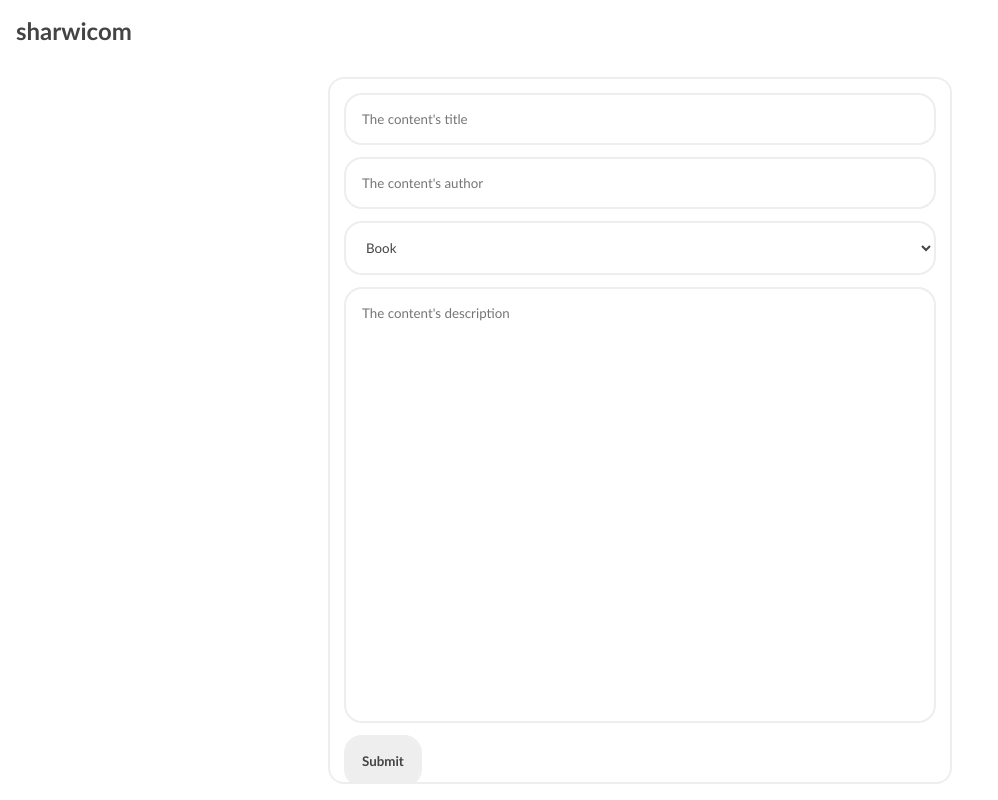
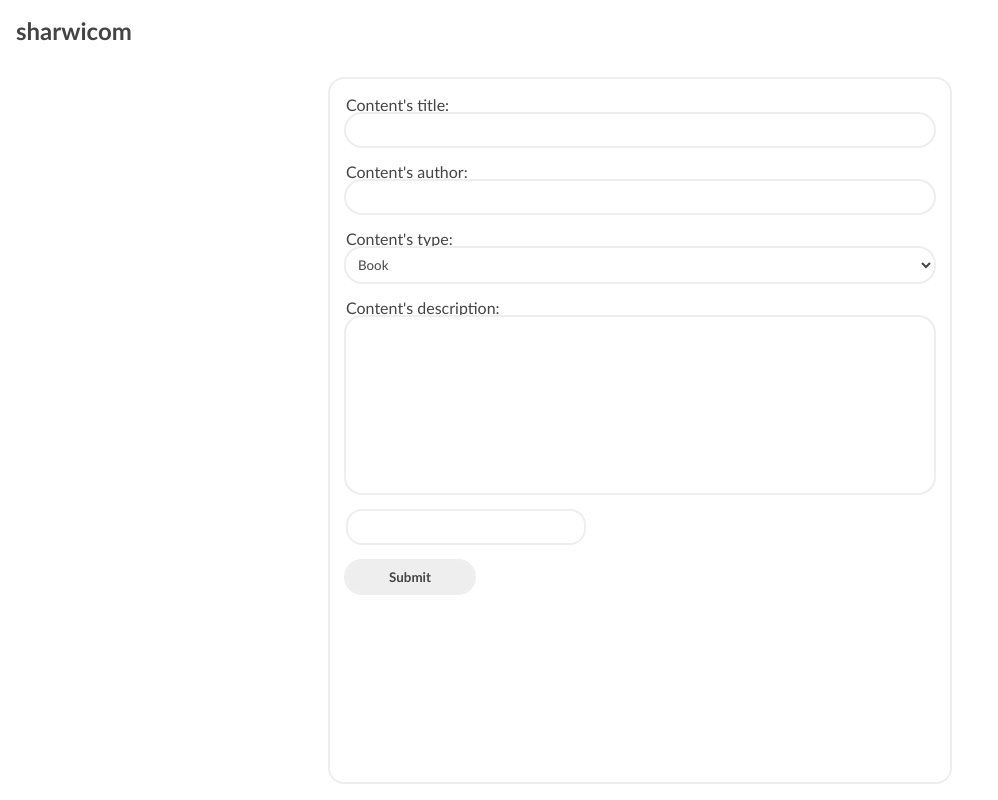
Before and after one commit to Krasnomir/sharwicom, a Django app: page /add-content/ in a window 1280 px wide. Shown: the whole page, without its empty margins (0-998 px from the left). Run offline with Django 4.2, Linux system fonts and the light colour scheme.

Commit message:
All forms that do not use AJAX, now use django forms

```diff
--- a/sharwicom/mainapp/forms.py
+++ b/sharwicom/mainapp/forms.py
@@ -13,3 +13,24 @@ class RegisterForm(forms.Form):
     email = forms.CharField(max_length=50)
     password = forms.CharField(widget=forms.PasswordInput)
     captcha = CaptchaField()
+
+class ContentForm(forms.Form):
+    CONTENT_TYPES = [
+        ('book', 'Book'),
+        ('movie', 'Movie'),
+        ('song', 'Song'),
+        ('album', 'Album'),
+        ('video', 'Video'),
+        ('other', 'Other')
+    ]
+
+    title = forms.CharField(max_length=50, label="Content's title")
+    author = forms.CharField(max_length=100, label="Content's author")
+    type = forms.ChoiceField(choices=CONTENT_TYPES, label="Content's type")
+    description = forms.CharField(widget=forms.Textarea, label="Content's description")
+    captcha = CaptchaField()
+
+class ReviewForm(forms.Form):
+    summary = forms.CharField(max_length=50, label="Review summary")
+    description = forms.CharField(widget=forms.Textarea, label="Review description")
+    captcha = CaptchaField()
--- a/sharwicom/mainapp/static/mainapp/css/main.css
+++ b/sharwicom/mainapp/static/mainapp/css/main.css
@@ -35,6 +35,27 @@ html, body {
 }
 .sharwicom-wrapper a {
   color: #6593e9;
+}
+.sharwicom-wrapper .captcha-panel {
+  display: flex;
+  align-items: center;
+  justify-content: center;
+  border: solid #eeeeee 2px;
+  border-radius: 1rem;
+  padding: 1rem;
+  gap: 1rem;
+  margin-bottom: 1rem;
+  width: 15rem;
+}
+.sharwicom-wrapper .captcha-panel * {
+  margin: 0;
+}
+.sharwicom-wrapper .captcha-panel img {
+  height: 40px;
+}
+.sharwicom-wrapper .captcha-panel input {
+  width: 4rem;
+  margin-bottom: 0;
 }
 .sharwicom-wrapper .login-wrapper {
   height: 100%;
@@ -105,13 +126,17 @@ html, body {
   padding: 1rem;
   gap: 1rem;
   margin-bottom: 1rem;
-  width: 20rem;
+  width: 15rem;
 }
 .sharwicom-wrapper .login-wrapper .fields .captcha-panel * {
   margin: 0;
 }
 .sharwicom-wrapper .login-wrapper .fields .captcha-panel img {
-  height: 3rem;
+  height: 40px;
+}
+.sharwicom-wrapper .login-wrapper .fields .captcha-panel input {
+  width: 4rem;
+  margin-bottom: 0;
 }
 .sharwicom-wrapper .home-wrapper {
   height: 100%;
@@ -394,6 +419,9 @@ html, body {
   justify-content: center;
   height: 100%;
 }
+.sharwicom-wrapper .home-wrapper .body .content-creator-wrapper span, .sharwicom-wrapper .home-wrapper .body .review-creator-wrapper span {
+  margin-bottom: 1rem;
+}
 .sharwicom-wrapper .home-wrapper .body .content-creator-wrapper .create-frame, .sharwicom-wrapper .home-wrapper .body .review-creator-wrapper .create-frame {
   border: solid #eeeeee 2px;
   border-radius: 1rem;
@@ -405,7 +433,6 @@ html, body {
 .sharwicom-wrapper .home-wrapper .body .content-creator-wrapper .create-frame form, .sharwicom-wrapper .home-wrapper .body .review-creator-wrapper .create-frame form {
   display: flex;
   flex-direction: column;
-  gap: 1rem;
 }
 .sharwicom-wrapper .home-wrapper .body .content-creator-wrapper .create-frame form input, .sharwicom-wrapper .home-wrapper .body .review-creator-wrapper .create-frame form input {
   padding: 1rem;
@@ -415,6 +442,8 @@ html, body {
   border: none;
   color: #444444;
   transition: all 0.2s ease-in-out;
+  margin-bottom: 1rem;
+  padding: 0.5rem;
 }
 .sharwicom-wrapper .home-wrapper .body .content-creator-wrapper .create-frame form input:hover, .sharwicom-wrapper .home-wrapper .body .review-creator-wrapper .create-frame form input:hover {
   outline: #bbbbbb solid 2px !important;
@@ -428,6 +457,8 @@ html, body {
   color: #444444;
   transition: all 0.2s ease-in-out;
   resize: none;
+  margin-bottom: 1rem;
+  padding: 0.5rem;
 }
 .sharwicom-wrapper .home-wrapper .body .content-creator-wrapper .create-frame form textarea:hover, .sharwicom-wrapper .home-wrapper .body .review-creator-wrapper .create-frame form textarea:hover {
   outline: #bbbbbb solid 2px !important;
@@ -442,6 +473,9 @@ html, body {
   transition: all 0.2s ease-in-out;
   outline: #eeeeee solid 2px !important;
   width: min-content;
+  margin-bottom: 1rem;
+  padding: 0.5rem;
+  width: 8rem;
 }
 .sharwicom-wrapper .home-wrapper .body .content-creator-wrapper .create-frame form button:not(:disabled):hover, .sharwicom-wrapper .home-wrapper .body .review-creator-wrapper .create-frame form button:not(:disabled):hover {
   outline: #bbbbbb solid 2px !important;
@@ -457,9 +491,20 @@ html, body {
   border: none;
   color: #444444;
   transition: all 0.2s ease-in-out;
+  margin-bottom: 1rem;
+  padding: 0.5rem;
 }
 .sharwicom-wrapper .home-wrapper .body .content-creator-wrapper .create-frame form select:hover, .sharwicom-wrapper .home-wrapper .body .review-creator-wrapper .create-frame form select:hover {
   outline: #bbbbbb solid 2px !important;
 }
+.sharwicom-wrapper .home-wrapper .body .content-creator-wrapper .create-frame form .captcha-panel input, .sharwicom-wrapper .home-wrapper .body .review-creator-wrapper .create-frame form .captcha-panel input {
+  margin: 0;
+}
+.sharwicom-wrapper .home-wrapper .body .content-creator-wrapper .create-frame form ul, .sharwicom-wrapper .home-wrapper .body .review-creator-wrapper .create-frame form ul {
+  margin: 0;
+  padding: 0;
+  list-style-type: none;
+  margin-bottom: 1rem;
+}
 
 /*# sourceMappingURL=main.css.map */
--- a/sharwicom/mainapp/static/mainapp/scss/main.scss
+++ b/sharwicom/mainapp/static/mainapp/scss/main.scss
@@ -65,14 +65,19 @@ html, body {
     @include frame();
     gap: 1rem;
     margin-bottom: 1rem;
-    width: 20rem;
+    width: 15rem;
 
     * {
         margin: 0;
     }
 
     img {
-        height: 3rem;
+        height: 40px;
+    }
+
+    input {
+        width: 4rem;
+        margin-bottom: 0;
     }
 }
 
@@ -102,6 +107,10 @@ html, body {
 
     a {
         color: $color3;
+    }
+
+    .captcha-panel {
+        @include captcha-panel();
     }
 
     .login-wrapper {
@@ -436,6 +445,10 @@ html, body {
                 justify-content: center;
                 height: 100%;
 
+                span {
+                    margin-bottom: 1rem
+                }
+
                 .create-frame {
                     @include frame();
                     width: 50%;
@@ -445,26 +458,47 @@ html, body {
                     form {
                         display: flex;
                         flex-direction: column;
-                        gap: 1rem;
-
 
                         input {
                             @include input();
+                            margin-bottom: 1rem;
+                            padding: 0.5rem
                         }
 
                         textarea {
                             @include input();
                             resize: none;
+                            margin-bottom: 1rem;
+                            padding: 0.5rem
                         }
 
                         button {
                             @include button();
                             width: min-content;
+                            margin-bottom: 1rem;
+                            padding: 0.5rem;
+                            width: 8rem
                         }
 
                         select {
                             @include input();
+                            margin-bottom: 1rem;
+                            padding: 0.5rem;
                         }
+
+                        .captcha-panel {
+                            input {
+                                margin: 0;
+                            }
+                        }
+
+                        ul {
+                            margin: 0;
+                            padding: 0;
+                            list-style-type: none;
+                            margin-bottom: 1rem;
+                        }
+
                     }
                 }
             }
--- a/sharwicom/mainapp/templates/mainapp/add-content.html
+++ b/sharwicom/mainapp/templates/mainapp/add-content.html
@@ -8,20 +8,27 @@
     <div class="create-frame">
         <form action="" method="post">
             {% csrf_token %}
-            {{ error_message }}
-            <input name="title" placeholder="The content's title" value="{{title}}" type="text">
-            <input name="author" placeholder="The content's author" value="{{author}}" type="text">
 
-            <select name="type">
-                <option value="book">Book</option>
-                <option value="movie">Movie</option>
-                <option value="song">Song</option>
-                <option value="album">Album</option>
-                <option value="video">Video</option>
-                <option value="other">Other</option>
-            </select>
+            {{ form.title.label_tag }}
+            {{ form.title }}
 
-            <textarea name="description" placeholder="The content's description" cols="50" rows="25">{{description}}</textarea>
+            {{ form.author.label_tag }}
+            {{ form.author }}
+
+            {{ form.type.label_tag }}
+            {{ form.type }}
+
+            {{ form.description.label_tag }}
+            {{ form.description }}
+
+            <div class="captcha-panel">
+                {{ form.captcha }}
+            </div>
+
+            {% if form.non_field_errors %}
+                {{form.non_field_errors}}
+            {% endif %}
+
             <button type="submit">Submit</button>
         </form>
     </div>
--- a/sharwicom/mainapp/validation.py
+++ b/sharwicom/mainapp/validation.py
@@ -61,7 +61,7 @@ def validate_content(url_name, author, type, description):
         return "Title cannot contain any special characters"
 
     # only allow letters and numbers for the author's name
-    author_pattern = r'^[a-zA-Z0-9]{3,20}$'
+    author_pattern = r'^[a-zA-Z0-9\s]{3,20}$'
     if not re.match(author_pattern, author):
         return "Author's name cannot contain any special characters"
 
--- a/sharwicom/mainapp/views.py
+++ b/sharwicom/mainapp/views.py
@@ -8,7 +8,7 @@ from django.contrib.auth import authenticate
 from .validation import validate_register, validate_message, validate_content, validate_review
 from django.db.models import Q
 from django.contrib.auth import authenticate, login, logout
-from .forms import LoginForm, RegisterForm
+from .forms import LoginForm, RegisterForm, ContentForm, ReviewForm
 
 def index(request):
     return redirect('home')
@@ -236,129 +236,133 @@ def rate_content(request):
     return HttpResponse('')
 
 def add_content(request):
-    context = {}
+    if request.method == 'POST':
+        form = ContentForm(request.POST) # create a form object and fill it with data from POST request
 
-    if request.method == 'POST':
+        if form.is_valid():
+            title = form.cleaned_data['title']
+            author = form.cleaned_data['author']
+            type = form.cleaned_data['type']
+            description = form.cleaned_data['description']
+            url_name = title.lower() # convert all the characters from title to lowercase
+            url_name = url_name.replace(" ",'-') # replace spaces with dashes
 
-        title = request.POST['title']
-        author = request.POST['author']
-        type = request.POST['type']
-        description = request.POST['description']
-        url_name = title.lower() # convert all the characters from title to lowercase
-        url_name = url_name.replace(" ",'-') # replace spaces with dashes
+            validation_message = validate_content(url_name, author, type, description)
 
-        validation_message = validate_content(url_name, author, type, description)
+            if validation_message == 0: # if validation was successfull
+                content = Content()
 
-        if validation_message == 0: # if validation was successfull
-            content = Content()
+                content.title = title
+                content.url_name = url_name
+                content.author = author
+                content.type = type
+                content.description = description
+                content.save()
 
-            content.title = title
-            content.url_name = url_name
-            content.author = author
-            content.type = type
-            content.description = description
-            content.save()
+                return redirect('content', url_name)
+            else:
+                form.add_error(None, validation_message) # display the validation error
         else:
-            context = {
-                'error_message': validation_message,
-                'title': title,
-                'author': author,
-                'description': description
-            }
+            form.add_error(None, "Captcha verification failed")
+    else:
+        form = ContentForm() # display an empty form if the request method is GET
 
-    template = loader.get_template('mainapp/add-content.html')
-    return HttpResponse(template.render(context, request))
+    return render(request, 'mainapp/add-content.html', {'form': form})
 
 def add_review(request, content_url_name):
     template = loader.get_template('mainapp/add-review.html')
 
     try: content = Content.objects.get(url_name=content_url_name)
-    except: return HttpResponse(template.render({'success': False, 'message': "Content specified in the URL does not exist!"}, request))
+    except Content.DoesNotExist: return HttpResponse(template.render({'success': False, 'message': "Content specified in the URL does not exist!"}, request))
+
+    if request.method == 'POST':
+        form = ReviewForm(request.POST)
+
+        if form.is_valid():
+            summary = form.cleaned_data['summary']
+            description = form.cleaned_data['description']
+
+            validation_message = validate_review(content, summary, description, request.user, False)
+
+            if validation_message == 0:
+                review = Review()
+
+                review.summary = summary
+                review.description = description
+                review.author = request.user
+                review.content = content
+
+                rating = content.get_user_rating(request.user)
+                if rating != None:
+                    review.rating = rating
+
+                review.save()
+                return redirect('content', content.url_name)
+            else:
+                form.add_error(None, validation_message) # display the validation error
+        else:
+            form.add_error(None, "Captcha verification failed")
+    else:
+        form = ReviewForm() # display an empty form if the request method is GET
 
     context = {
         'success': True,
-        'url_name': content_url_name
+        'form': form,
+        'url_name': content.url_name,
     }
 
-    if request.method == 'POST':
-
-        summary = request.POST['summary']
-        description = request.POST['description']
-
-        validation_message = validate_review(content, summary, description, request.user, False)
-
-        if validation_message == 0:
-            review = Review()
-
-            rating = content.get_user_rating(request.user)
-            if rating != None:
-                review.rating = rating
-
-            review.author = request.user
-            review.content = content
-            review.summary = summary
-            review.description = description
-            review.save()
-            return redirect('content', content.url_name) # redirect user to the content page if the review was created successfully
-
-        else:
-            # save all the field values so the user wont have to retype them
-            context = {
-                'success': True, # found content specified in the URL
-                'error_message': validation_message,
-                'summary': summary,
-                'description': description,
-                'url_name': content_url_name
-            }
-
-    return HttpResponse(template.render(context, request))
+    return render(request, 'mainapp/add-review.html', context)
 
 def edit_review(request, content_url_name):
     template = loader.get_template('mainapp/add-review.html')
 
     try: content = Content.objects.get(url_name=content_url_name)
-    except: return HttpResponse(template.render({'success': False, 'message': "Content specified in the URL does not exist!"}, request))
+    except Content.DoesNotExist: return HttpResponse(template.render({'success': False, 'message': "Content specified in the URL does not exist!"}, request))
 
-    print(request.user.username)
     try: review = Review.objects.get(Q(author=request.user) & Q(content=content))
     except: return HttpResponse(template.render({'success': False, 'message': "This review does not exist!"}, request))
 
+    if request.method == 'POST':
+        form = ReviewForm(request.POST)
+
+        if form.is_valid():
+            summary = form.cleaned_data['summary']
+            description = form.cleaned_data['description']
+
+            validation_message = validate_review(content, summary, description, request.user, True)
+
+            if validation_message == 0:
+                review = Review()
+
+                review.summary = summary
+                review.description = description
+                review.author = request.user
+                review.content = content
+
+                rating = content.get_user_rating(request.user)
+                if rating != None:
+                    review.rating = rating
+
+                review.save()
+                return redirect('content', content.url_name)
+            else:
+                form.add_error(None, validation_message) # display the validation error
+        else:
+            form.add_error(None, "Captcha verification failed")
+    else:
+        form = ReviewForm() # display an empty form if the request method is GET
+        form = ReviewForm(initial={
+            'summary': review.summary,
+            'description': review.description,
+        })
+
     context = {
         'success': True,
-        'url_name': content_url_name
+        'form': form,
+        'url_name': content.url_name,
     }
 
-    if request.method == 'POST':
-
-        summary = request.POST['summary']
-        description = request.POST['description']
-
-        validation_message = validate_review(content, summary, description, request.user, True)
-
-        if validation_message == 0:
-            review.summary = summary
-            review.description = description
-            review.save()
-            return redirect('content', content.url_name) # redirect user to the content page if the review was updated successfully
-
-        else:
-            context = {
-                'success': True, # found content specified in the URL
-                'error_message': validation_message,
-                'summary': summary,
-                'description': description,
-                'url_name': content_url_name
-            }
-    else:
-        # save all the field values so the user wont have to retype them
-        context = {
-            'success': True,
-            'summary': review.summary,
-            'description': review.description,
-            'url_name': content_url_name
-        }
-
-    return HttpResponse(template.render(context, request))
+    return render(request, 'mainapp/add-review.html', context)
 
 def community(request, community_url_name):
     return HttpResponse('')
```
Also changed, not shown: sharwicom/mainapp/templates/mainapp/add-review.html (+16 -4 lines), sharwicom/db.sqlite3, 1 other file.
